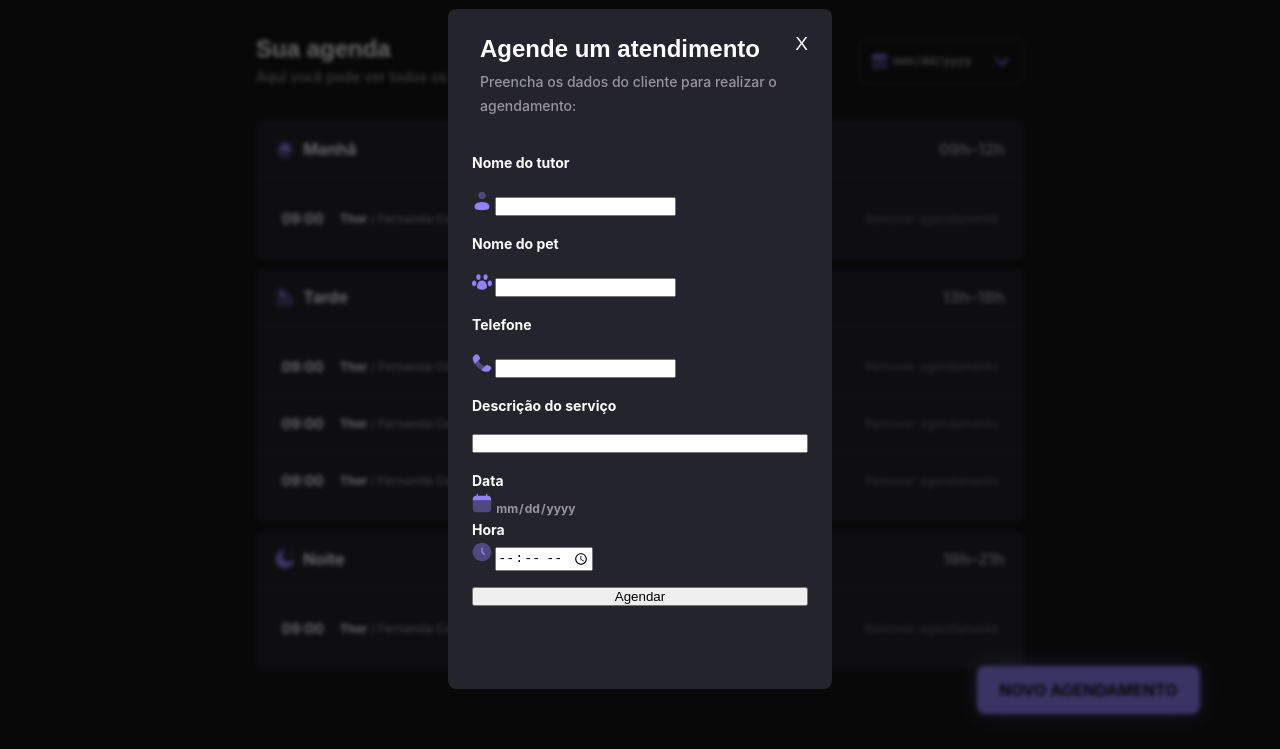
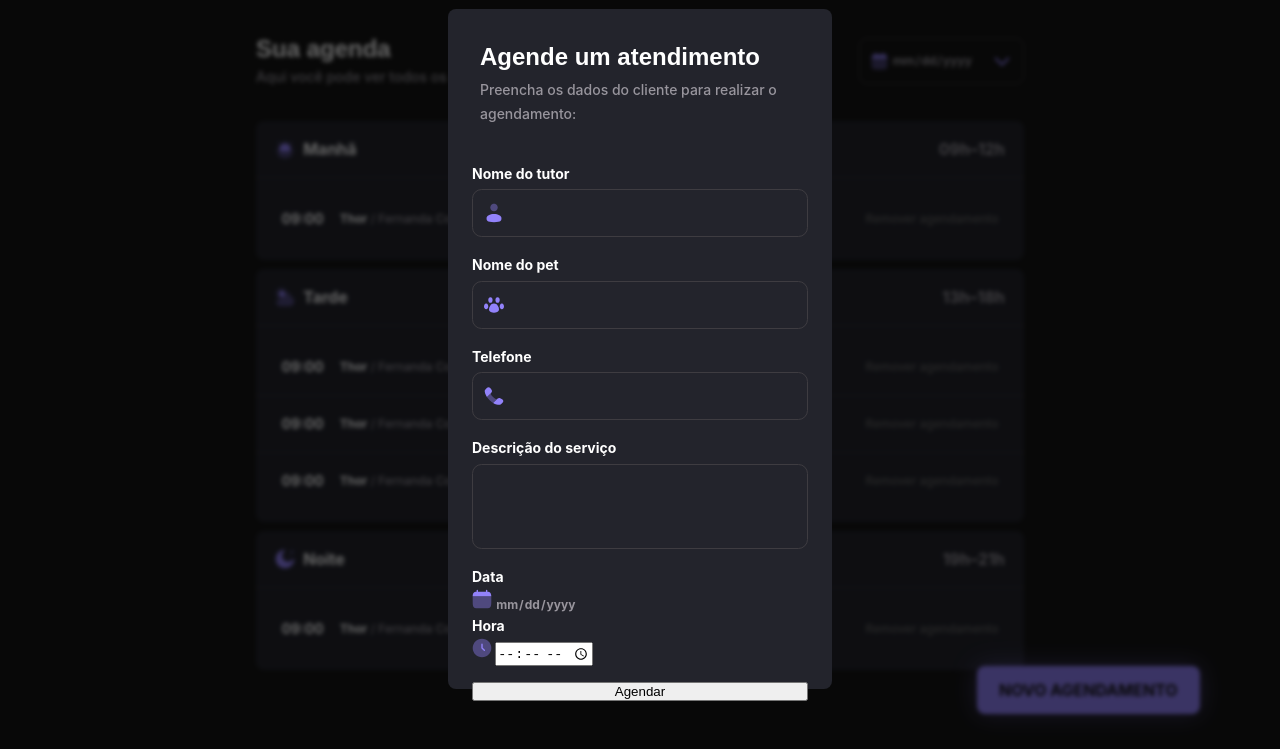
Before and after one commit to LuizGuimaraesz/Agendamento-petshop, a plain HTML site: page index.html in a window 1280 px wide. Both pictures are taken after a click on the button "NOVO AGENDAMENTO". Shown: the part 51-800 px from the top of the page. Drawn offline with Linux system fonts and the light colour scheme.

Commit message:
Styling the text and number fields of the form

```diff
--- a/index.html
+++ b/index.html
@@ -3,7 +3,7 @@
   <head>
     <meta charset="UTF-8" />
     <meta name="viewport" content="width=device-width, initial-scale=1.0" />
-    <title>Document</title>
+    <title>Agendamento petshop</title>
     <link rel="stylesheet" href="src/styles/index.css" />
   </head>
   <body>
@@ -163,37 +163,43 @@
     <div class="modal-overlay hidden">
       <div class="modal">
 
-       <header class="modal-header">
-         <div class="modal-header-info"><h2>Agende um atendimento</h2>
+       <div class="modal-content">
+        <header class="modal-header">
+         <h2>Agende um atendimento</h2>
          <p>Preencha os dados do cliente para realizar o agendamento:</p></div>
-          <button class="close-modal">X</button>
+
        </header>
 
        <form action="" class="modal-form">
 
-            <label for="tutor-name">Nome do tutor</label>
-            <div class="tutor-input">
+            <div class="modal-form-group">
+              <label for="tutor-name">Nome do tutor</label>
+            <div class="div-input">
               <img src="src/assets/User--Streamline-Solar.svg" alt="">
               <input type="text" id="tutor-name" name="tutor-name" required>
             </div>
+          </div>
 
-            <label for="pet-name">Nome do pet</label>
-            <div class="pet-input">
+            <div class="modal-form-group">
+              <label for="pet-name">Nome do pet</label>
+            <div class="div-input">
               <img src="src/assets/Pet-Paw--Streamline-Core.svg" alt="">
               <input type="text" id="pet-name" name="pet-name" required>
             </div>
+          </div>
 
-          <label for="telefone">Telefone</label>
-          <div class="telefone-input">
+          <div class="modal-form-group">
+            <label for="telefone">Telefone</label>
+          <div class="div-input">
             <img src="src/assets/Phone--Streamline-Solar.svg" alt="">
             <input type="tel" id="telefone" name="telefone" required>
           </div>
+        </div>
 
-          <label for="service">Descrição do serviço</label>
-
-
+          <div class="group-service">
+            <label for="service">Descrição do serviço</label>
             <input type="text" id="service" name="service" required>
-
+          </div>
 
           <div class="date-time"><label for="date">Data</label>
           <div class="date-input">
@@ -208,7 +214,7 @@
           </div></div>
 
           <button type="submit">Agendar</button>
-       </form>
+       </form></div>
 
 
       </div>
--- a/src/modal.js
+++ b/src/modal.js
@@ -1,4 +1,3 @@
-const close_modal = document.querySelector(".close-modal");
 const modal_overlay = document.querySelector(".modal-overlay");
 const new_schedule = document.querySelector("#new-schedule");
 
@@ -6,6 +5,8 @@ new_schedule.addEventListener("click", () => {
   modal_overlay.classList.remove("hidden");
 });
 
-close_modal.addEventListener("click", () => {
-  modal_overlay.classList.add("hidden");
+modal_overlay.addEventListener("click", (e) => {
+  if (e.target === modal_overlay) {
+    modal_overlay.classList.add("hidden");
+  }
 });
--- a/src/styles/modal.css
+++ b/src/styles/modal.css
@@ -19,26 +19,26 @@
   flex-direction: column;
 }
 
-.modal-header {
+.modal-content {
   display: flex;
-  justify-content: space-between;
-
-  margin-bottom: 1rem;
+  flex-direction: column;
+  justify-content: center;
+  padding: 0.5rem;
 }
 
-.modal-header-info {
+.modal-header {
   display: flex;
   flex-direction: column;
   gap: 0.3rem;
-  padding-left: 0.5rem;
+  margin-bottom: 1.75rem;
 }
 
-.modal-header-info h2 {
+.modal-header h2 {
   font: var(--title);
   color: var(--content-primary);
 }
 
-.modal-header-info p {
+.modal-header p {
   font: var(--paragraph-medium);
   color: var(--content-secondary);
 }
@@ -60,9 +60,54 @@
   flex: 1;
 }
 
-label {
+.modal-form-group {
+  display: flex;
+  flex-direction: column;
+  gap: 0.2rem;
+}
+
+.modal-form label {
   font: var(--label-medium);
   color: var(--content-primary);
+}
+
+.modal-form-group input {
+  background: none;
+  border: none;
+}
+
+.div-input {
+  display: flex;
+  align-items: center;
+  gap: 0.6rem;
+  padding: 0.7rem;
+  border-radius: 0.6rem;
+  border: 1px solid var(--border-primary);
+}
+
+.div-input input:focus-within {
+  outline: none;
+}
+
+.div-input input {
+  font: var(--paragraph-medium);
+  color: var(--content-secondary);
+  width: 100%;
+}
+
+.group-service {
+  display: flex;
+  flex-direction: column;
+  gap: 0.2rem;
+}
+
+#service {
+  background: none;
+  border: 1px solid var(--border-primary);
+  padding: 0.7rem 3rem 3rem 0.7rem;
+  color: var(--content-secondary);
+  border-radius: 0.6rem;
+  font: var(--paragraph-medium);
 }
 
 .hidden {
```
